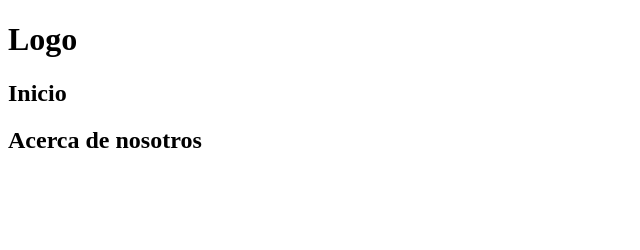
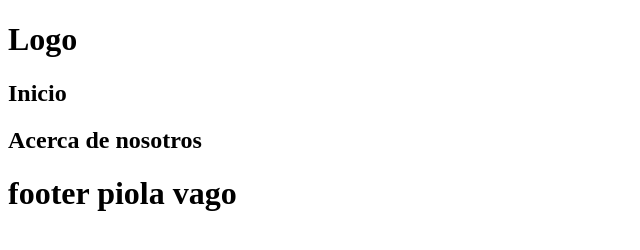
Before and after one commit to alejandrobusi/Com-61i, a plain HTML site: page index.html in a window 1280 px wide. Shown: the whole page, without its empty margins (0-640 px from the left). Drawn offline with Linux system fonts and the light colour scheme.

Commit message:
añadiendo nuevo footer

```diff
--- a/index.html
+++ b/index.html
@@ -12,5 +12,8 @@
     <h2>Inicio</h2>
     <h2>Acerca de nosotros</h2>
   </header>
+  <footer>
+    <h1>footer piola vago</h1>
+  </footer>
 </body>
 </html>
```
